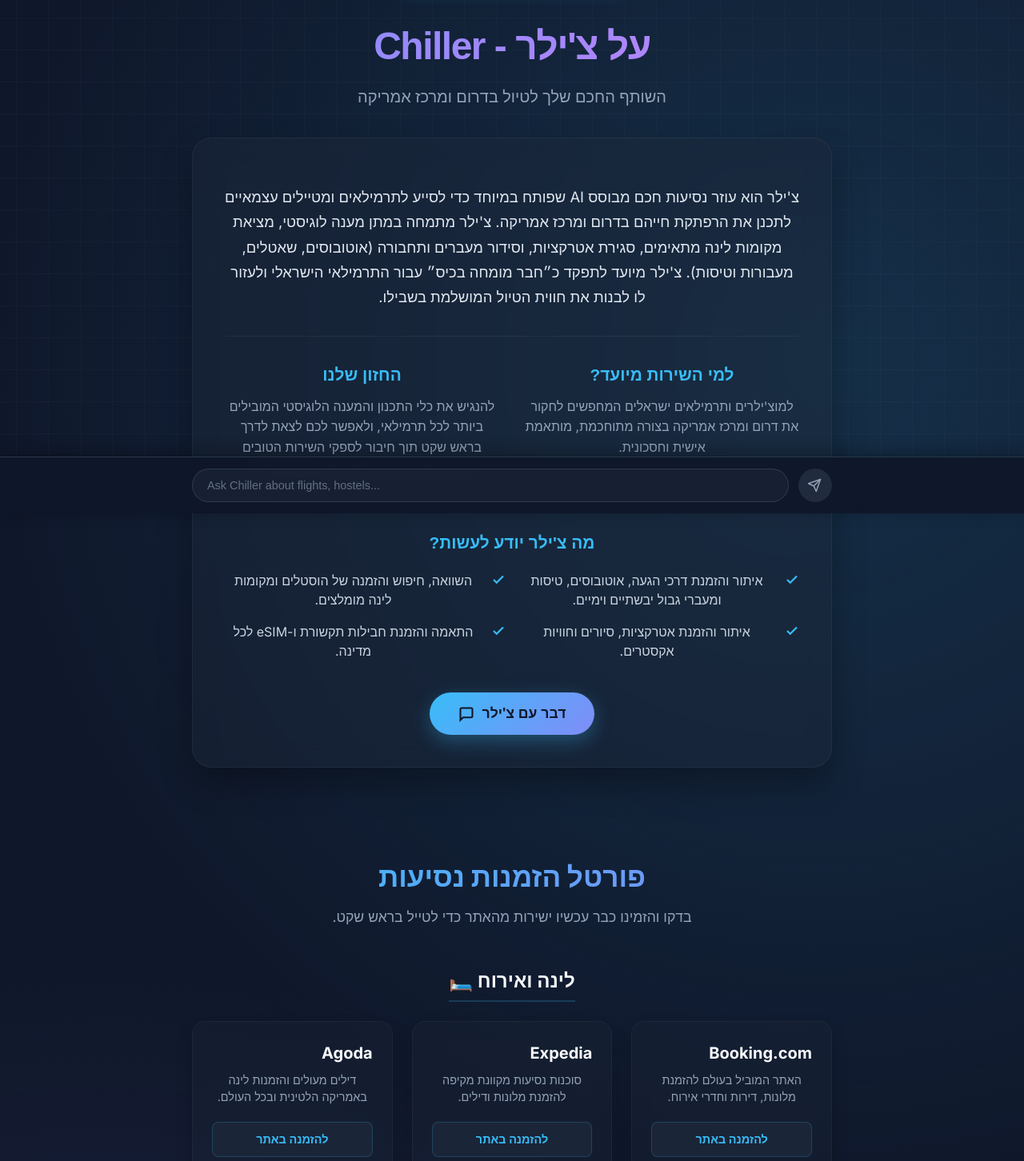
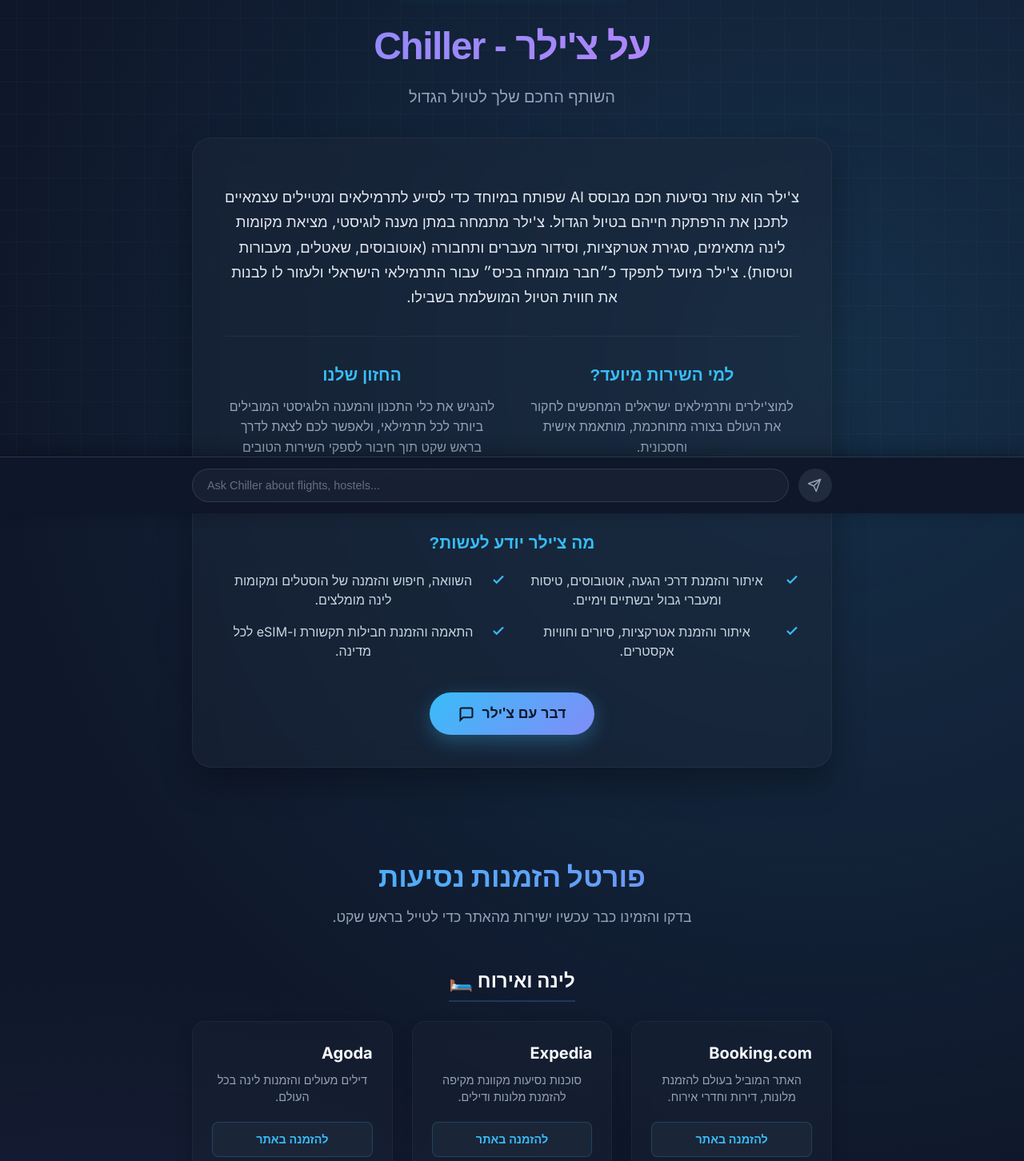
Before and after one commit to Chiller1405/chiller-site, a React (Vite) app: page / in a window 1280 px wide. Shown: the part 158-1610 px from the top of the page at 80% size. Built offline with nearby package versions, Linux system fonts and the light colour scheme.

Commit message:
Update copy to big trip branding across HE and EN

```diff
--- a/src/App.jsx
+++ b/src/App.jsx
@@ -18,10 +18,10 @@
 
     // About Chiller translations
     aboutTitle: "על צ'ילר - Chiller",
-    aboutSubtitle: "השותף החכם שלך לטיול בדרום ומרכז אמריקה",
-    aboutDescription: "צ'ילר הוא עוזר נסיעות חכם מבוסס AI שפותח במיוחד כדי לסייע לתרמילאים ומטיילים עצמאיים לתכנן את הרפתקת חייהם בדרום ומרכז אמריקה. צ'ילר מתמחה במתן מענה לוגיסטי, מציאת מקומות לינה מתאימים, סגירת אטרקציות, וסידור מעברים ותחבורה (אוטובוסים, שאטלים, מעבורות וטיסות). צ'ילר מיועד לתפקד כ״חבר מומחה בכיס״ עבור התרמילאי הישראלי ולעזור לו לבנות את חווית הטיול המושלמת בשבילו.",
+    aboutSubtitle: "השותף החכם שלך לטיול הגדול",
+    aboutDescription: "צ'ילר הוא עוזר נסיעות חכם מבוסס AI שפותח במיוחד כדי לסייע לתרמילאים ומטיילים עצמאיים לתכנן את הרפתקת חייהם בטיול הגדול. צ'ילר מתמחה במתן מענה לוגיסטי, מציאת מקומות לינה מתאימים, סגירת אטרקציות, וסידור מעברים ותחבורה (אוטובוסים, שאטלים, מעבורות וטיסות). צ'ילר מיועד לתפקד כ״חבר מומחה בכיס״ עבור התרמילאי הישראלי ולעזור לו לבנות את חווית הטיול המושלמת בשבילו.",
     whoTitle: "למי השירות מיועד?",
-    whoText: "למוצ'ילרים ותרמילאים ישראלים המחפשים לחקור את דרום ומרכז אמריקה בצורה מתוחכמת, מותאמת אישית וחסכונית.",
+    whoText: "למוצ'ילרים ותרמילאים ישראלים המחפשים לחקור את העולם בצורה מתוחכמת, מותאמת אישית וחסכונית.",
     whatTitle: "מה צ'ילר יודע לעשות?",
     whatItems: [
       "איתור והזמנת דרכי הגעה, אוטובוסים, טיסות ומעברי גבול יבשתיים וימיים.",
@@ -44,7 +44,7 @@
     partners: {
       booking: { name: "Booking.com", desc: "האתר המוביל בעולם להזמנת מלונות, דירות וחדרי אירוח." },
       expedia: { name: "Expedia", desc: "סוכנות נסיעות מקוונת מקיפה להזמנת מלונות ודילים." },
-      agoda: { name: "Agoda", desc: "דילים מעולים והזמנות לינה באמריקה הלטינית ובכל העולם." },
+      agoda: { name: "Agoda", desc: "דילים מעולים והזמנות לינה בכל העולם." },
       busbud: { name: "Busbud", desc: "השוואה והזמנת כרטיסי אוטובוס למעברים בין ערים ומדינות." },
       trip: { name: "Trip.com", desc: "סוכנות נסיעות בינלאומית המציעה טיסות, רכבות ומלונות." },
       wayaway: { name: "WayAway", desc: "מנוע חיפוש טיסות המציע החזר כספי (Cashback) על רכישות נסיעות." },
@@ -69,10 +69,10 @@
 
     // About Chiller translations
     aboutTitle: "About Chiller",
-    aboutSubtitle: "Your smart travel companion for South and Central America",
-    aboutDescription: "Chiller is a smart AI-powered travel assistant developed specifically to help backpackers and independent travelers plan the adventure of a lifetime in South and Central America. Chiller specializes in logistics, finding suitable accommodation, booking attractions, and arranging transport (buses, shuttles, ferries, and flights). Chiller is designed to be your 'expert friend in your pocket,' helping you build your perfect travel experience.",
+    aboutSubtitle: "Your smart travel companion for the big trip",
+    aboutDescription: "Chiller is a smart AI-powered travel assistant developed specifically to help backpackers and independent travelers plan the adventure of a lifetime on the big trip. Chiller specializes in logistics, finding suitable accommodation, booking attractions, and arranging transport (buses, shuttles, ferries, and flights). Chiller is designed to be your 'expert friend in your pocket,' helping you build your perfect travel experience.",
     whoTitle: "Who is it for?",
-    whoText: "For backpackers looking to explore South and Central America in a smart, personalized, and cost-effective way.",
+    whoText: "For backpackers looking to explore the world in a smart, personalized, and cost-effective way.",
     whatTitle: "What Chiller Can Do",
     whatItems: [
       "Find and book routes, buses, flights, and land/sea border crossings.",
@@ -95,7 +95,7 @@
     partners: {
       booking: { name: "Booking.com", desc: "The world's leading site for booking hotels, apartments, and guest houses." },
       expedia: { name: "Expedia", desc: "A comprehensive travel platform for booking hotels, flights, and vacation packages." },
-      agoda: { name: "Agoda", desc: "Great deals and accommodation booking worldwide and in Latin America." },
+      agoda: { name: "Agoda", desc: "Great deals and accommodation booking worldwide." },
       busbud: { name: "Busbud", desc: "Compare and book intercity and cross-border bus tickets easily." },
       trip: { name: "Trip.com", desc: "An international online travel agency offering flights, hotels, and train tickets." },
       wayaway: { name: "WayAway", desc: "Flight search engine that helps you find cheap flights with cashback on travel purchases." },
```
